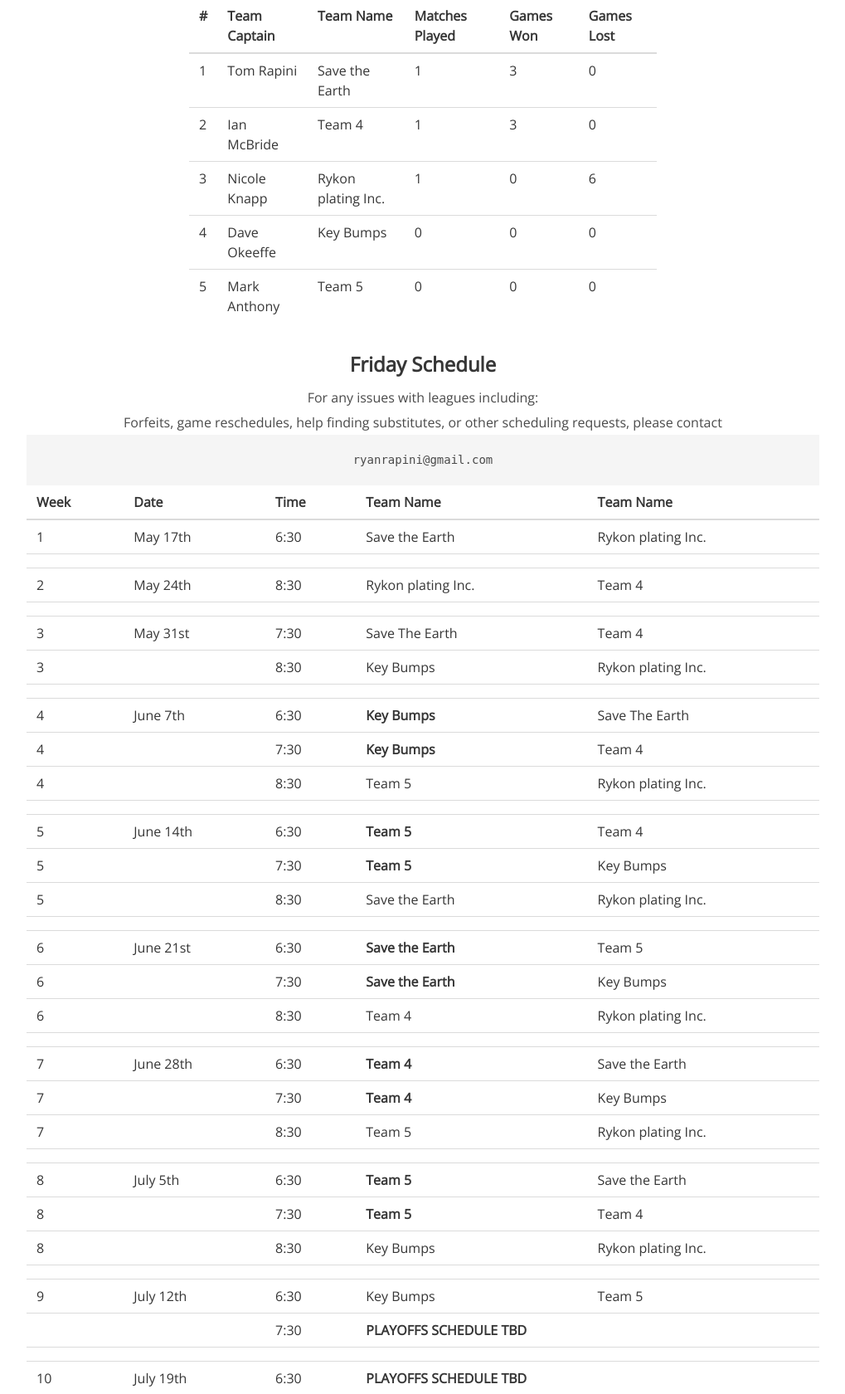
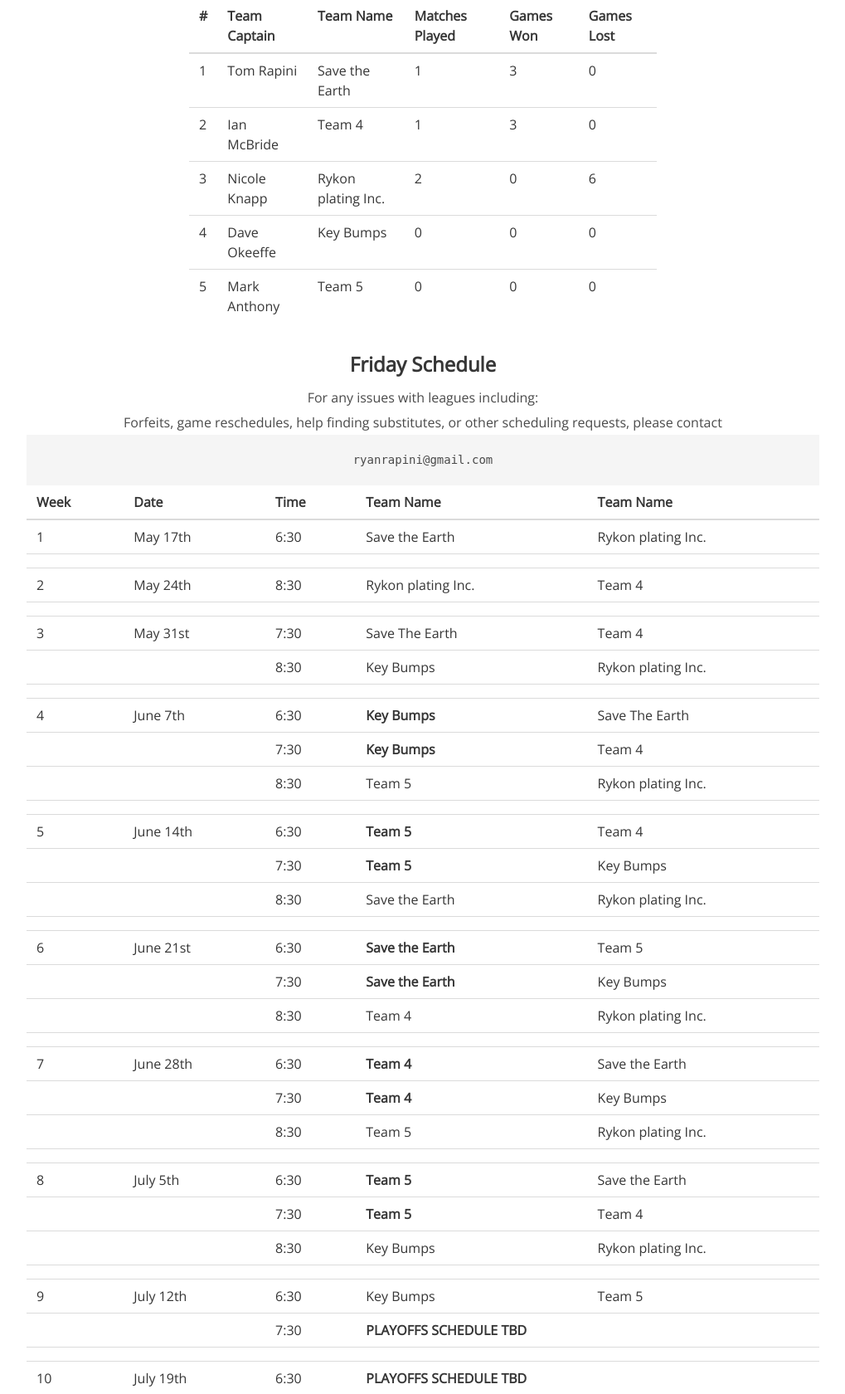
Before and after one commit to ryanrapini/jammsvolleyball, a PHP site: page /leagues/friday in a window 1280 px wide. Shown: the part 199-1879 px from the top of the page at 83% size, without its empty margins (130-1149 px from the left). Run offline with PHP 8.4, Linux system fonts and the light colour scheme.

Commit message:
bump games played

```diff
--- a/public/leagues/friday/index.php
+++ b/public/leagues/friday/index.php
@@ -52,7 +52,7 @@
                                     <td>3</td>
                                     <td>Nicole Knapp</td>
                                     <td>Rykon plating Inc.</td>
-                                    <td>1</td>
+                                    <td>2</td>
                                     <td>0</td>
                                     <td>6</td>
                                 </tr>
@@ -114,7 +114,7 @@
                                     <td>Team 4</td>
                                 </tr>
                                 <tr>
-                                    <td>3</td>
+                                    <td></td>
                                     <td></td>
                                     <td>8:30</td>
                                     <td>Key Bumps</td>
@@ -129,14 +129,14 @@
                                     <td>Save The Earth</td>
                                 </tr>
                                 <tr>
-                                    <td>4</td>
+                                    <td></td>
                                     <td></td>
                                     <td>7:30</td>
                                     <td><strong>Key Bumps</strong></td>
                                     <td>Team 4</td>
                                 </tr>
                                 <tr>
-                                    <td>4</td>
+                                    <td></td>
                                     <td></td>
                                     <td>8:30</td>
                                     <td>Team 5</td>
@@ -151,14 +151,14 @@
                                     <td>Team 4</td>
                                 </tr>
                                 <tr>
-                                    <td>5</td>
+                                    <td></td>
                                     <td></td>
                                     <td>7:30</td>
                                     <td><strong>Team 5</strong></td>
                                     <td>Key Bumps</td>
                                 </tr>
                                 <tr>
-                                    <td>5</td>
+                                    <td></td>
                                     <td></td>
                                     <td>8:30</td>
                                     <td>Save the Earth</td>
@@ -173,14 +173,14 @@
                                     <td>Team 5</td>
                                 </tr>
                                 <tr>
-                                    <td>6</td>
+                                    <td></td>
                                     <td></td>
                                     <td>7:30</td>
                                     <td><strong>Save the Earth</strong></td>
                                     <td>Key Bumps</td>
                                 </tr>
                                 <tr>
-                                    <td>6</td>
+                                    <td></td>
                                     <td></td>
                                     <td>8:30</td>
                                     <td>Team 4</td>
@@ -195,14 +195,14 @@
                                     <td>Save the Earth</td>
                                 </tr>
                                 <tr>
-                                    <td>7</td>
+                                    <td></td>
                                     <td></td>
                                     <td>7:30</td>
                                     <td><strong>Team 4</strong></td>
                                     <td>Key Bumps</td>
                                 </tr>
                                 <tr>
-                                    <td>7</td>
+                                    <td></td>
                                     <td></td>
                                     <td>8:30</td>
                                     <td>Team 5</td>
@@ -217,14 +217,14 @@
                                     <td>Save the Earth</td>
                                 </tr>
                                 <tr>
-                                    <td>8</td>
+                                    <td></td>
                                     <td></td>
                                     <td>7:30</td>
                                     <td><strong>Team 5</strong></td>
                                     <td>Team 4</td>
                                 </tr>
                                 <tr>
-                                    <td>8</td>
+                                    <td></td>
                                     <td></td>
                                     <td>8:30</td>
                                     <td>Key Bumps</td>
```
